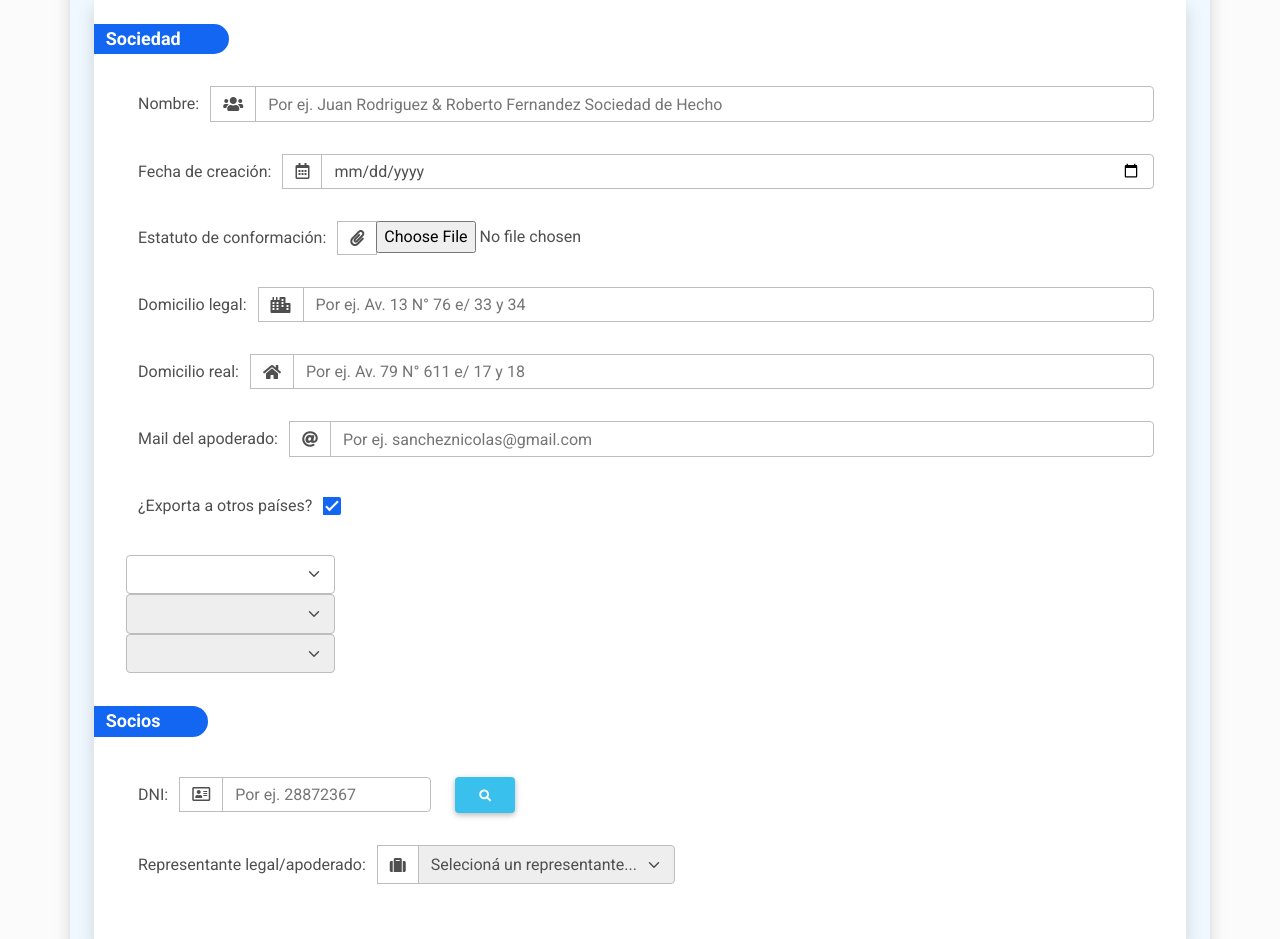
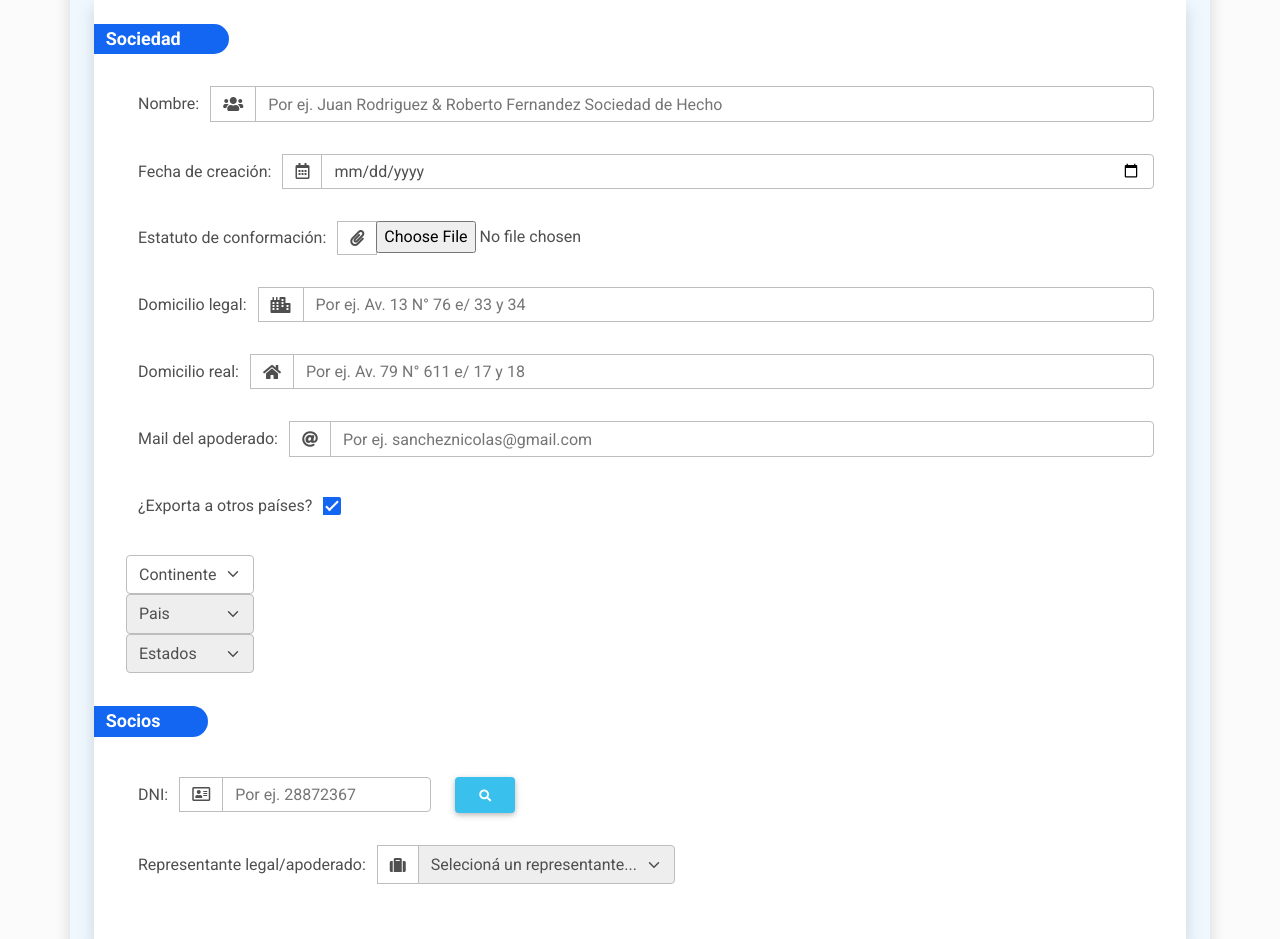
Before and after one commit to manurtinez/TP-DDSD-2021, a Django app: template proyecto_django/templates/altaDeFormulario.html in a window 1280 px wide, after a click that opens the changed part. Shown: the part 221-1160 px from the top of the page. Run offline with Django 3.2, Linux system fonts and the light colour scheme; the template is opened without the code that fills it, so the values that code supplies are empty; some libraries are stand-ins or nearby versions.

Commit message:
Se agrego select de continentes, paises y estados con VUE

```diff
--- a/proyecto_django/templates/altaDeFormulario.html
+++ b/proyecto_django/templates/altaDeFormulario.html
@@ -113,18 +113,18 @@
           <div id="sociedad_anonima_vue" class="col-auto cmb-4">
             <!-- continentes -->
             <select class="form-select" v-model="continente" @change="getPaises()">
-            <option selected>Continente</option>
-            <option v-for="item in continentes" :value="item">{{item.name}}</option>
+              <option selected :value="null">Continente</option>
+              <option v-for="cont in continentes" :value="cont">-<%cont.name%></option>
             </select>
             <!-- paises -->
             <select class="form-select"v-model="pais" :disabled="continente == null" @change="getEstados()">
-            <option selected>Pais</option>
-            <option v-for="item in paises" :value="item">{{item.name}}</option>
+              <option selected :value="null">Pais</option>
+              <option v-for="pais in paises" :value="pais">-<%pais.name%></option>
             </select>
             <!-- estados -->
             <select class="form-select" v-model="estado" :disabled="pais == null">
-            <option selected>Open this select menu</option>
-            <option v-for="item in estados" :value="item">{{item.name}}</option>
+              <option selected :value="null">Estados</option>
+              <option v-for="estado in estados" :value="estado">-<%estado.name%></option>
             </select>
           </div>
 
@@ -257,6 +257,7 @@
 
     var vue = new Vue({
       el: '#sociedad_anonima_vue',
+      delimiters: ["<%","%>"],
       data() {
           return {
             continentes: [],
@@ -265,7 +266,7 @@
             continente: null,
             pais: null,
             estado: null,
-            calle: ''
+            calle: 'dsvgsadgs'
           };
       },
       computed: {},
@@ -273,10 +274,7 @@
       mounted() {
           axios.get("http://localhost/api/geo/continente")
           .then((response) => {
-              this.continentes.push({ value: null, text: 'Continente', disabled: true });
-              response.data.forEach(element => {
-                this.continentes.push({value: element, text: element.name});
-              });
+              this.continentes = response.data;
           }).catch((error) => {
               console.log(error);
           });
@@ -287,10 +285,7 @@
           .then((response) => {
               this.paises = [];
               this.estados = [];
-              this.paises.push({ value: null, text: 'Pais', disabled: true });
-              response.data.forEach(element => {
-                this.paises.push({value: element, text: element.name});
-              });
+              this.paises = response.data;
               this.pais = null;
               this.estado = null;
           }).catch((error) => {
@@ -301,13 +296,10 @@
           axios.get("http://localhost/api/geo/pais/"+this.pais.code+"/estado")
           .then((response) => {
               this.estados = [];
-              this.estados.push({ value: null, text: 'Estado', disabled: true });
               if(response.data.isEmpty){
-                this.estados.push({ value: {code: 'Sin Estado', name: ''}, text: 'Sin Estado' });
+                this.estados.push({ code: 'Sin Estado', name: '' });
               }
-              response.data.forEach(element => {
-                this.estados.push({value: element, text: element.name});
-              });
+              this.estados =  response.data;
               this.estado = null;
           }).catch((error) => {
               console.log(error);
```
Lines whose indentation alone changed are shown as unchanged.
